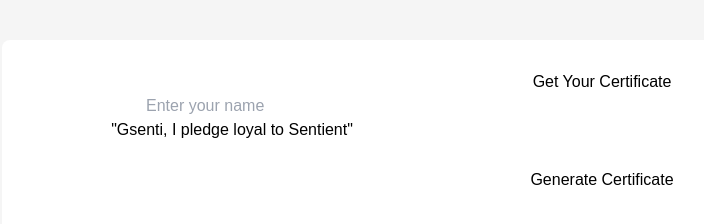
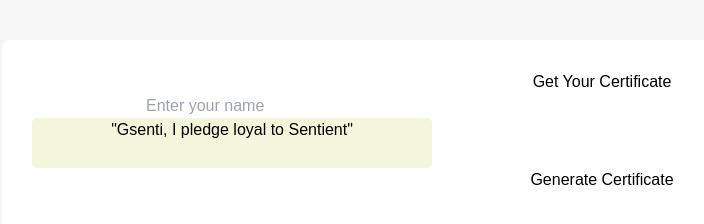
Before and after one commit to shhuubbhh/Certis, a website: page public/index.html in a window 1280 px wide. Shown: the whole page, without its empty margins (38-742 px from the left). Drawn offline with nearby package versions, Linux system fonts and the light colour scheme.

Commit message:
Update style.css

```diff
--- a/public/style.css
+++ b/public/style.css
@@ -21,6 +21,9 @@ input {
 .pledge{
   width: 400px;
   height: 50px;
+  background-color: beige;
+  border-radius: 5px;
+  border: 2px;
 }
 button {
   padding: 10px 20px;
```
